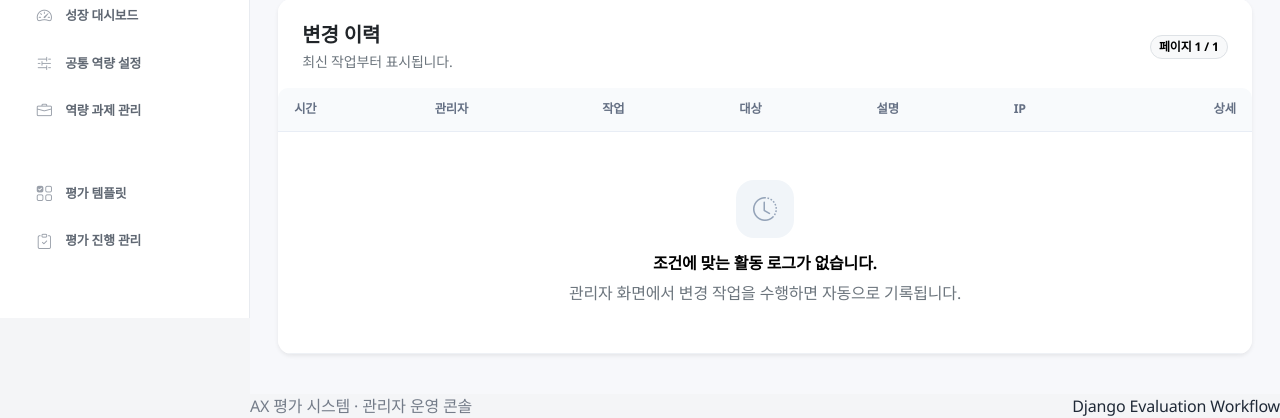
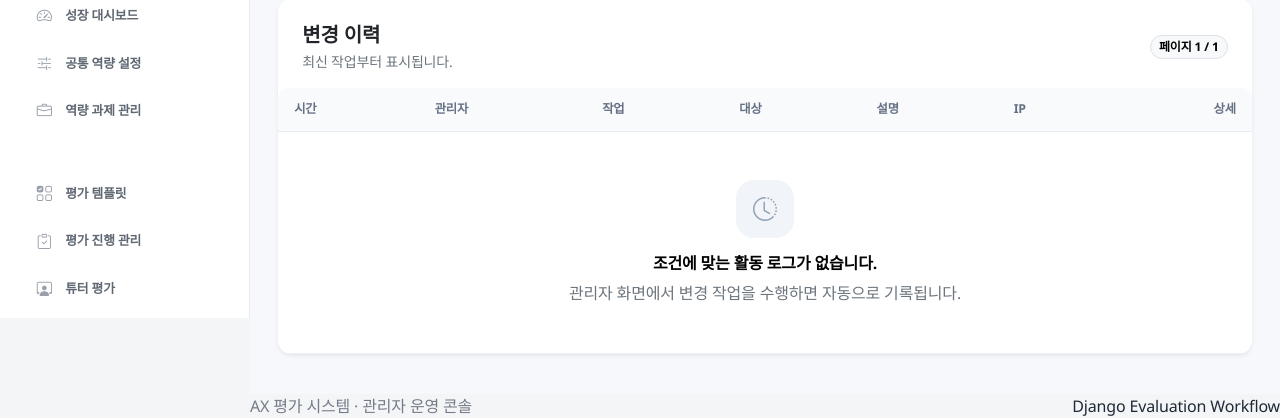
Before and after one commit to cyw0927/ai_team3project_login_system, a Django app: page /management/activity-logs/ in a window 1280 px wide. Shown: the part 482-900 px from the top of the page. Run offline with Django 5.2, Linux system fonts and the light colour scheme; the visitor is signed in with stand-in values (Sample User, id 1); data comes from the database, SQL or seed files in the repository; data that the repository does not hold is empty; parts of the project's set-up code (start-up, migrations or seed data) failed here and were passed over; some libraries are stand-ins or nearby versions.

Commit message:
feat: add tutor evaluation navigation

```diff
--- a/dashboard/templates/common/sidebar_admin.html
+++ b/dashboard/templates/common/sidebar_admin.html
@@ -70,6 +70,9 @@
       <li class="nav-item {% if request.resolver_match.url_name == 'admin_missing_evaluations' %}active{% endif %}">
         <a class="nav-link" href="{% url 'admin_missing_evaluations' %}"><i class="bi bi-clipboard-check"></i><span class="menu-title">평가 진행 관리</span></a>
       </li>
+      <li class="nav-item {% if request.resolver_match.url_name == 'admin_tutor_evaluations' %}active{% endif %}">
+        <a class="nav-link" href="{% url 'admin_tutor_evaluations' %}"><i class="bi bi-person-workspace"></i><span class="menu-title">튜터 평가</span></a>
+      </li>
 
       <li class="ax-sidebar-section">결과</li>
       <li class="nav-item {% if 'score' in request.resolver_match.url_name or 'ranking' in request.resolver_match.url_name or 'result' in request.resolver_match.url_name or request.resolver_match.url_name == 'admin_seed_management' %}active{% endif %}">
```
